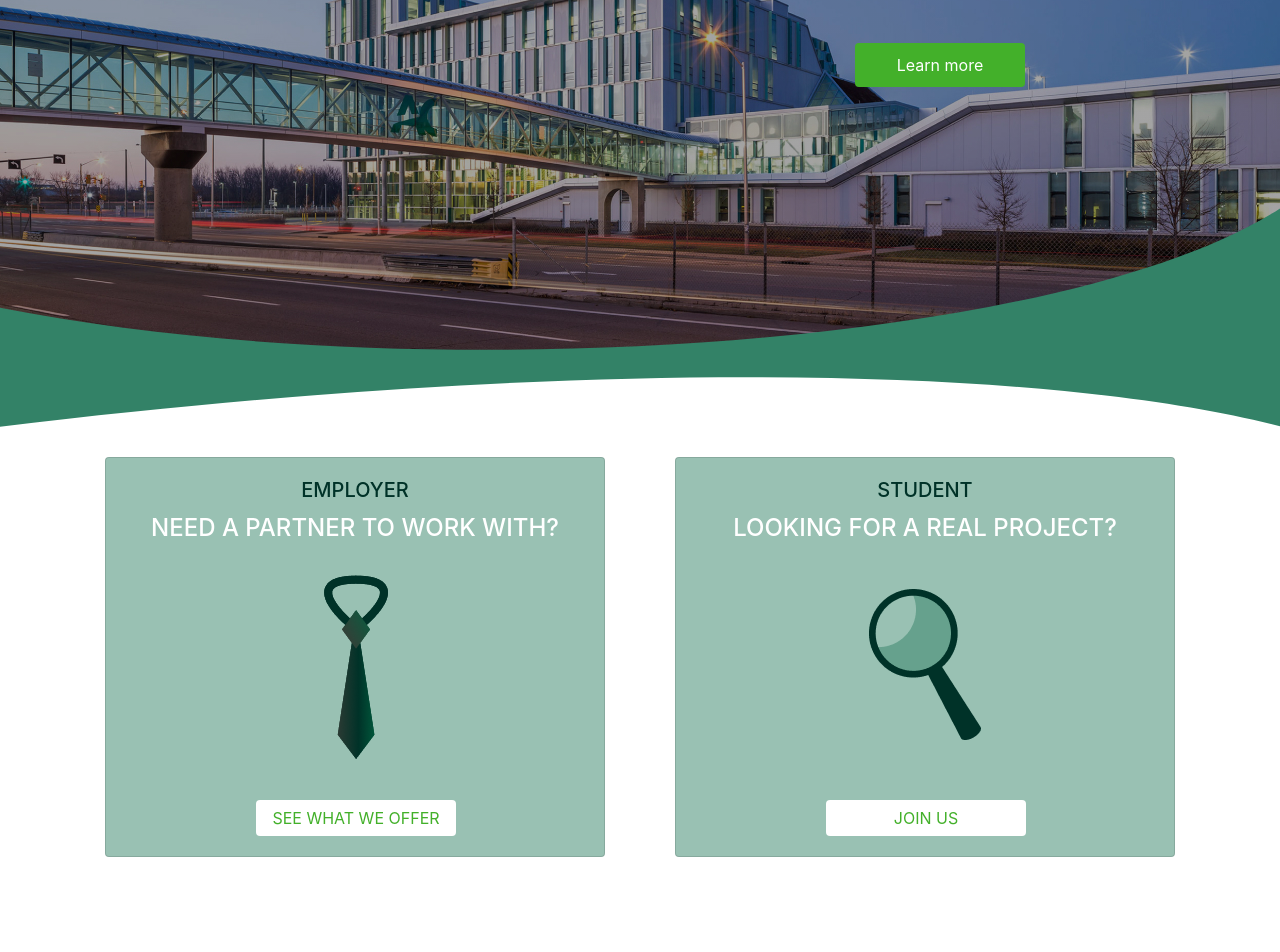
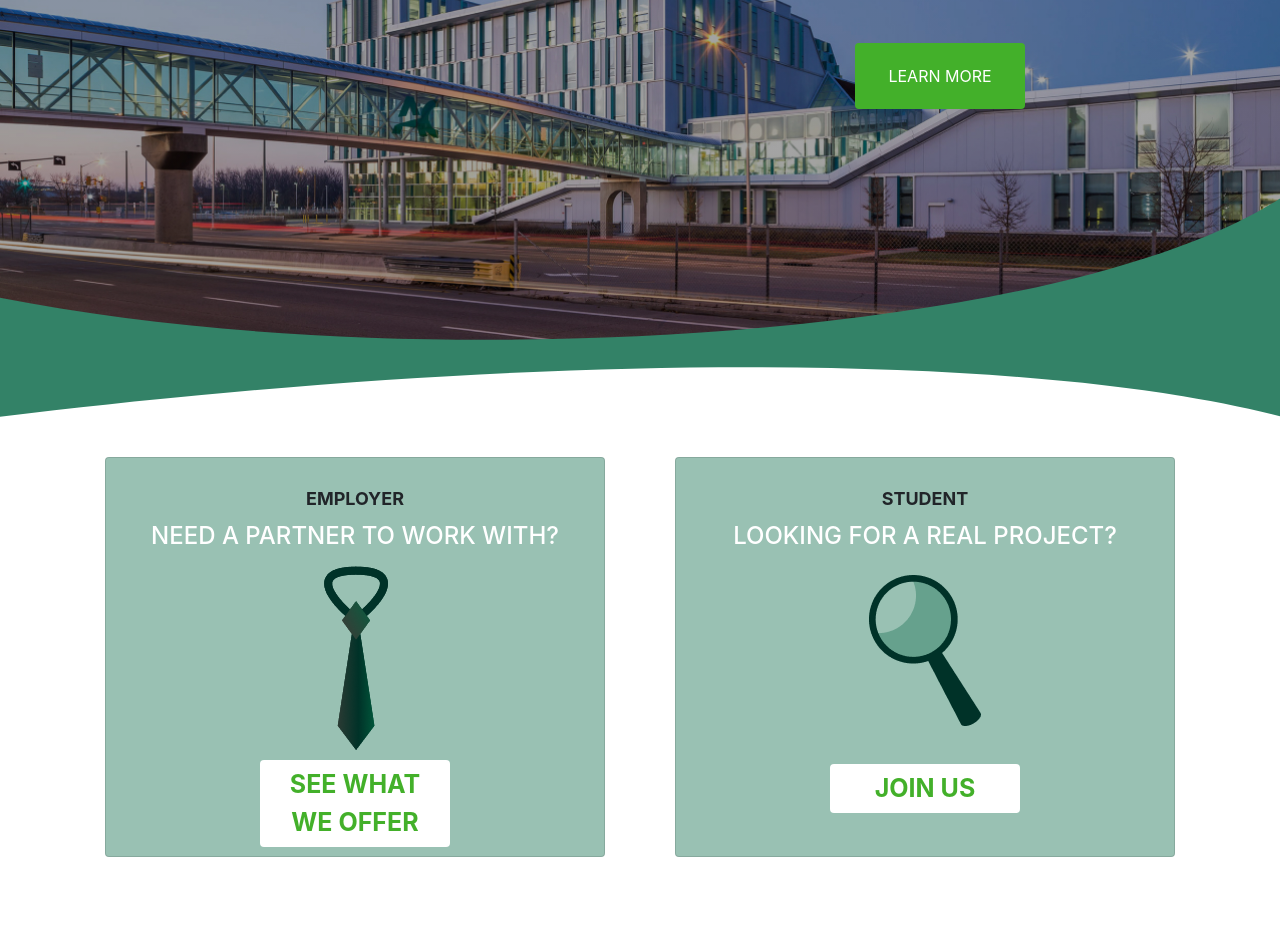
Before and after one commit to straight-coders/straight-coders.github.io, a website: page home.html in a window 1280 px wide. Shown: the part 368-1320 px from the top of the page. Drawn offline with nearby package versions, Linux system fonts and the light colour scheme.

Commit message:
Additional style

```diff
--- a/home.html
+++ b/home.html
@@ -44,7 +44,7 @@
     <h1 class="banner-title text-white text-uppercase">Making connection</br>
         Delivering results</h1>
         <h3 class="text-white">Digital media agency run by students</h3>
-        <a href="#" class="banner-btn btn btn-primary">Learn more</a>
+        <a href="#" class="banner-btn btn text-uppercase">Learn more</a>
       </div>
     <img class="divider" src="img/shape-divider.svg" alt="shape-divider">
   </header>
@@ -58,7 +58,7 @@
           <div class="card option-card">
             <div class="card-body text-uppercase row">
               <div class="option-p col-sm-6 col-md-12">
-                <h5 class="card-title">Employer</h5>
+                <h6 class="card-title">Employer</h6>
                 <h4 class="card-text text-white">Need a partner to
                   work with?</h4>
               </div>
@@ -75,7 +75,7 @@
           <div class="card option-card">
             <div class="card-body text-uppercase row">
               <div class="option-p col-sm-6 col-md-12">
-                <h5 class="card-title">Student</h5>
+                <h6 class="card-title">Student</h6>
                 <h4 class="card-text text-white">Looking for a real
                   project?</h4>
               </div>
@@ -122,11 +122,12 @@
   <!-- FEATURED SERVICE START -->
   <section class="featured-service-section">
     <div class="container">
-      <div class="section_title text-center">
+      <div class="section_title text-center text-uppercase featured_title">
         <h3>Festured Service</h3>
+        <img src="img/arrow.svg" alt="arrow">
       </div>
       <div class="card-deck">
-        <div class="card">
+        <div class="card featured_card">
           <img src="img/graphic.jpg" class="card-img-top" alt="graphic-design">
           <div class="card-body">
             <h5 class="card-title">Graphic Design</h5>
@@ -134,7 +135,7 @@
               business and help them see the benefits you offer.</p>
           </div>
         </div>
-        <div class="card">
+        <div class="card featured_card">
           <img src="img/web.jpg" class="card-img-top" alt="web-design">
           <div class="card-body">
             <h5 class="card-title">Web Design</h5>
@@ -142,7 +143,7 @@
               them into regular clients.</p>
           </div>
         </div>
-        <div class="card">
+        <div class="card featured_card">
           <img src="img/photo.jpg" class="card-img-top" alt="photography">
           <div class="card-body">
             <h5 class="card-title">Photography</h5>
--- a/scss/_home.scss
+++ b/scss/_home.scss
@@ -2,7 +2,18 @@ body{
     overflow-x: hidden;
 }
 h5{
-    color: #003228;
+    // color: $primary-color;
+    text-transform: uppercase;
+    font-size: 25px;
+    font-weight: 400;
+}
+
+h6{
+    text-transform: uppercase;
+    font-size: 18px;
+    font-weight: 700;
+    float: left !important;
+    width: 100%;
 }
 
 img {
@@ -12,9 +23,9 @@ img {
 .navbar{
     background: white;
 }
-nav ul li a{
-    color:#003228;
-}
+// nav ul li a{
+//     color:$primary-color;
+// }
 .nav-item{
     margin: 0 20px;
 }
@@ -25,7 +36,7 @@ nav ul li a{
     right: 0;
     width: 100%;
     height: 250px;
-    top: 455px;
+    top: 445px;
   }
 
   @media (max-width: 870px){
@@ -43,6 +54,7 @@ nav ul li a{
     width: 100%;
     height: 620px;
     background:linear-gradient(0deg, rgba(0, 0, 0, 0.2), rgba(0, 0, 0, 0.2)), url(../../img/header-img.jpg);
+    background-size: cover;
 }
 
 .banner-content {
@@ -59,16 +71,16 @@ nav ul li a{
 }
 /* ELEMENTS */
 .btn-primary, .btn-primary:hover{
-    color: #43B02A;
+// color: #43B02A;
 background-color: white;
 border: none;
 }
 
 .banner-btn, .banner-btn:hover{
     color: white;
-    background-color: #43B02A;
+    // background-color: #43B02A;
     width: 170px;
-    padding: 10px;
+    padding: 20px;
     margin-top: 50px;
 }
 /* SECTION STYLES */
@@ -93,16 +105,17 @@ margin: 100px 0 ;
 }
 /* USE SASS */
 /* option */
-.icon {
-    margin-top: -50px;
+// .icon {
+//     margin-top: -50px;
+// }
+
+.option-btn {
+    margin: auto;
+    width: 190px;
+    font-weight: 700;
+    font-size: 25px;
 }
 
-.option-btn {
-    position: absolute;
-    bottom: 20px;
-    left: 150px;
-    width: 200px;
-}
 .option-card {
     background: #99C1B3;
     height: 400px;
@@ -175,6 +188,9 @@ margin: 100px 0 ;
 }
 
 /* Featured */
+.featured_title{
+    margin-bottom: 50px;
+}
 .card-deck {
     -ms-flex-direction: column;
     flex-direction: column;
@@ -187,6 +203,14 @@ margin: 100px 0 ;
     width: 300px;
     height: 300px;
     margin-left: -70px;
+}
+
+.featured_card{
+    box-shadow: 0px 4px 10px rgba(0, 0, 0, 0.25);
+}
+
+.card-body{
+    padding: 30px 40px;
 }
 
 
--- a/scss/main.scss
+++ b/scss/main.scss
@@ -1 +1,15 @@
-@import "home"
+@import "home";
+
+$primary-color:#003228;
+$secondary-color:#43B02A;
+
+h5, nav ul li a{
+    color:$primary-color;
+}
+
+.btn-primary, .btn-primary:hover{
+    color:$secondary-color;
+}
+.banner-btn, .banner-btn:hover{
+    background-color: $secondary-color;
+}
```
Also changed, not shown: package.json (+16 -8 lines), css/main.css, css/min/main.css, gulpfile.js (line endings or trailing spaces), 1 other file.
